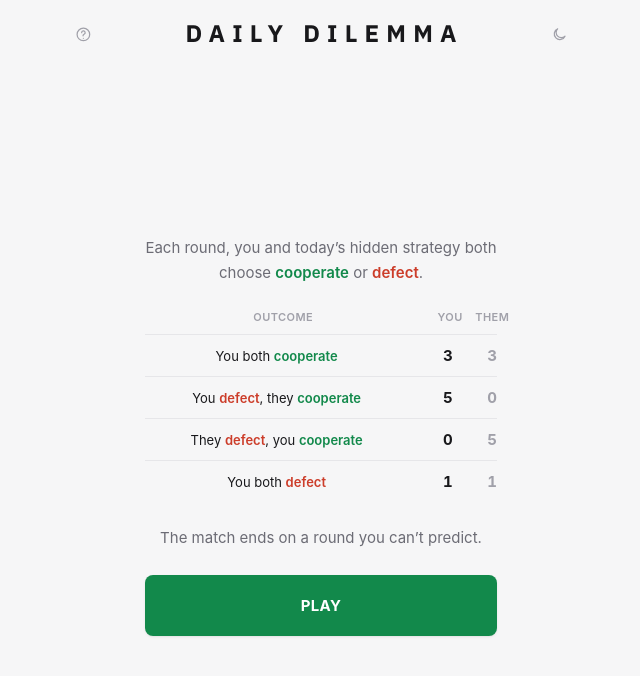
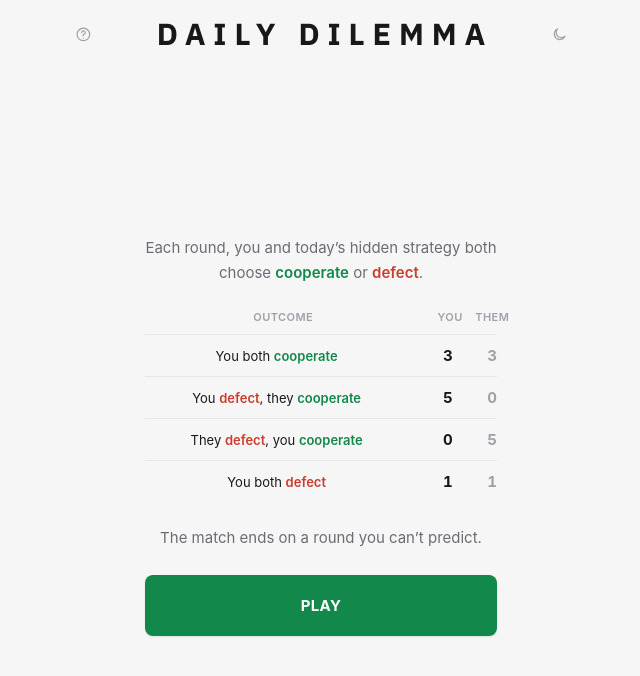
Before and after one commit to ColbyAckerman/daily-dilemma, a Next.js app: page / in a window 1280 px wide. Shown: the top 676 px of the page, without its empty margins (319-959 px from the left). Built offline with nearby package versions, Linux system fonts and the light colour scheme.

Commit message:
Enlarge the Daily Dilemma wordmark
Header title up from 1.15/1.3/1.5rem to 1.3/1.6/1.9rem across the
three width tiers, with tracking eased back so it still clears the
help/theme icons down to 320px.

Co-Authored-By: Claude Sonnet 5 <noreply@anthropic.com>

```diff
--- a/app/globals.css
+++ b/app/globals.css
@@ -170,9 +170,9 @@ b { font-weight: 700; }
   padding: 0 0 0 0.16em;
   font-family: var(--font-sans), -apple-system, BlinkMacSystemFont, "Segoe UI",
     system-ui, sans-serif;
-  font-size: 1.15rem;
+  font-size: 1.3rem;
   font-weight: 700;
-  letter-spacing: 0.16em;
+  letter-spacing: 0.13em;
   text-transform: uppercase;
   white-space: nowrap;
   color: var(--ink);
@@ -180,10 +180,10 @@ b { font-weight: 700; }
 }
 .hdr__title:hover { opacity: 0.65; }
 @media (min-width: 25rem) {
-  .hdr__title { font-size: 1.3rem; letter-spacing: 0.24em; padding-left: 0.24em; }
+  .hdr__title { font-size: 1.6rem; letter-spacing: 0.2em; padding-left: 0.2em; }
 }
 @media (min-width: 35rem) {
-  .hdr__title { font-size: 1.5rem; letter-spacing: 0.3em; padding-left: 0.3em; }
+  .hdr__title { font-size: 1.9rem; letter-spacing: 0.26em; padding-left: 0.26em; }
 }
 .hdr__group { display: flex; gap: var(--sp-1); }
 .ico {
```
